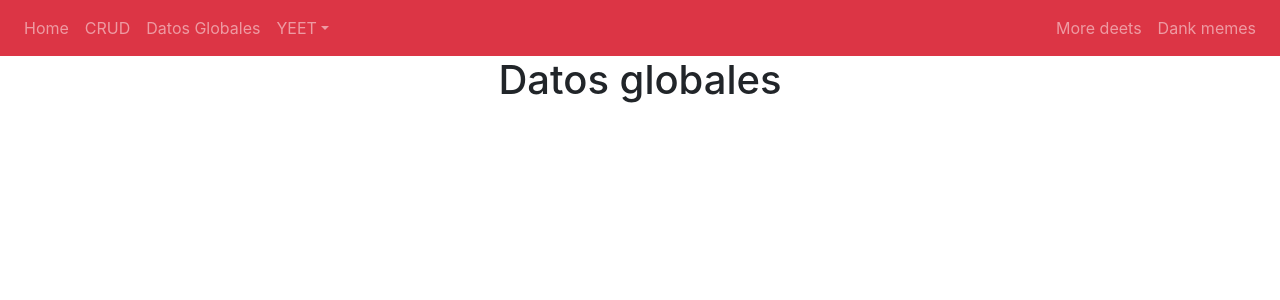
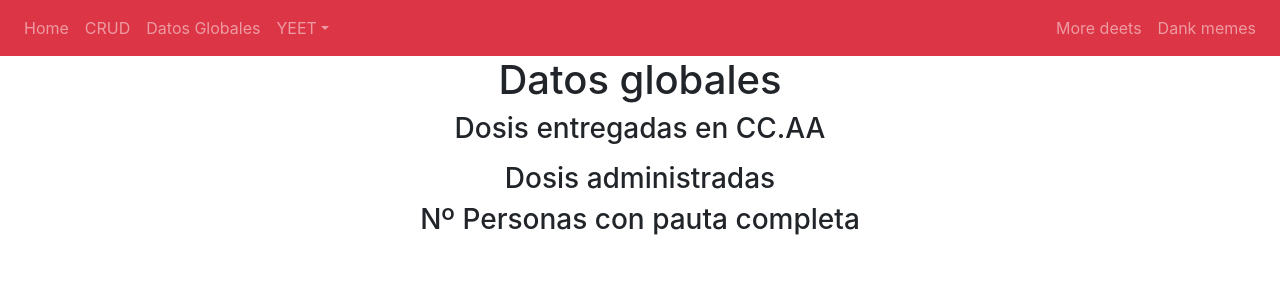
Before and after one commit to javivn99/Vacunas, a React (Create React App) app: page /DatosGlobales in a window 1280 px wide. Shown: the top 300 px of the page. Built offline with nearby package versions, Linux system fonts and the light colour scheme; no server answers.

Commit message:
avanzo vacunas

```diff
--- a/src/Components/DatosGlobales.js
+++ b/src/Components/DatosGlobales.js
@@ -1,11 +1,57 @@
-import React from 'react';
+import React, { useState, useEffect } from 'react';
+import axios from 'axios';
+import {Modal, ModalBody, ModalFooter, ModalHeader} from 'reactstrap';
 
-const Pricing = () => {
+function Datos_Globales(){
+    const baseUrl = "http://localhost:4004/vacunas/";
+    const [data, setData] = useState([]);
+    const [dosis_entregadas, setDosisEntregadas] = useState(0); //BUSCAR COMO USAR HOOKS CON REACT
+    const [dosis_administradas, setDosisAdministradas] = useState(0);
+    const [personas_pauta_completa, setPersonasPautaCompleta] = useState(0);
+
+    const peticionGet = async () => { //Con esto guardo un array con todos los datos de la bdd.
+        await axios.get(baseUrl)
+            .then(response => {
+                setData(response.data);
+/*
+
+                let d_entregadas = 0;
+                let d_administras = 0;
+                let d_pers_pauta = 0;
+
+                response.data
+                d_entregadas = d_entregadas + vacunas.dosis_entregadas;
+                d_
+                personas_pauta_completa
+*/
+                //console.log(response.data);
+            }).catch(error => {
+                console.log(error);
+            })
+    }//peticionGet
+
+    //Esta linea indica que la primera funcion en ejecutarse sea el get
+    useEffect(() => {
+        peticionGet();
+    }, [])
+
     return (
         <div>
             <h1>Datos globales</h1>
+            <div>
+                <h3>Dosis entregadas en CC.AA</h3>
+                <p></p>
+            </div>
+            <div>
+                <h3>Dosis administradas</h3>
+
+            </div>
+            <div>
+                <h3>Nº Personas con pauta completa</h3>
+
+            </div>
         </div>
     );
 }
 
-export default Pricing;
+export default Datos_Globales;
```
Also changed, not shown: Encender API_REST_Spring_Boot_MYSQL.txt.
